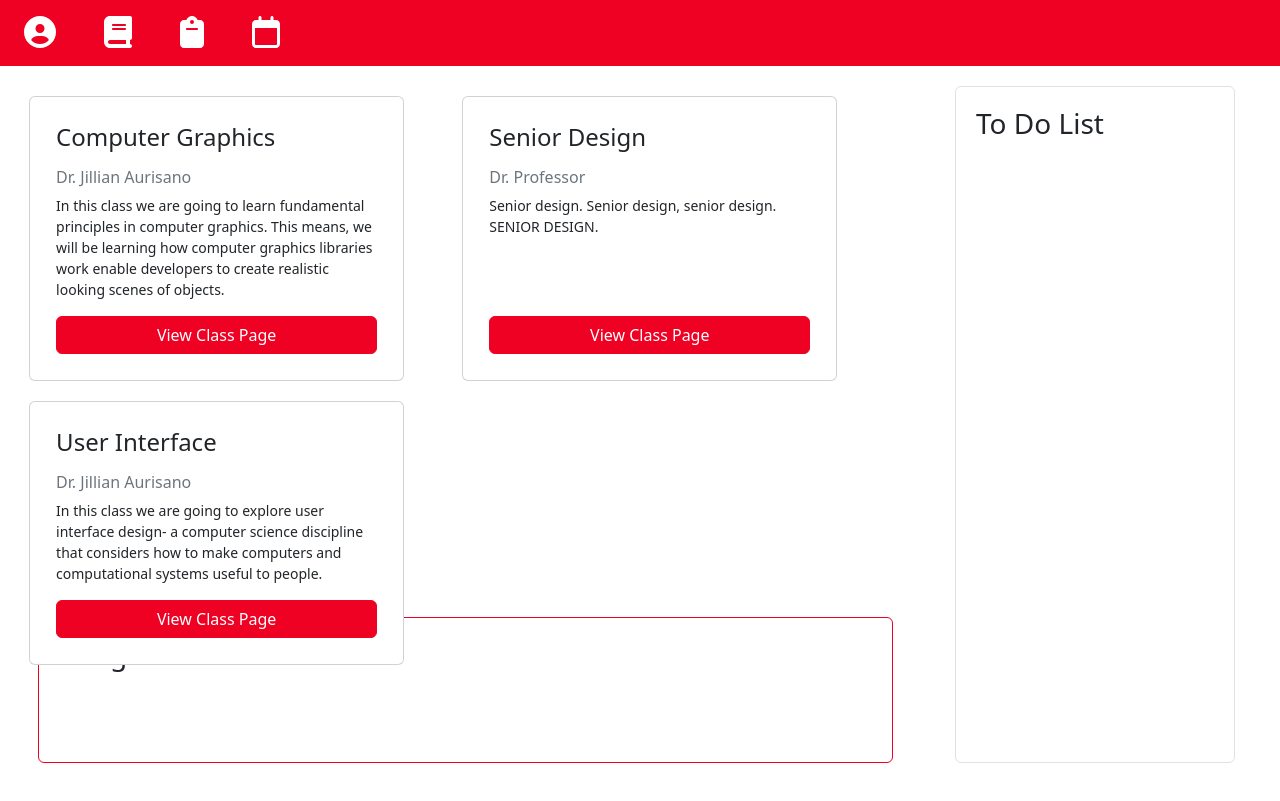
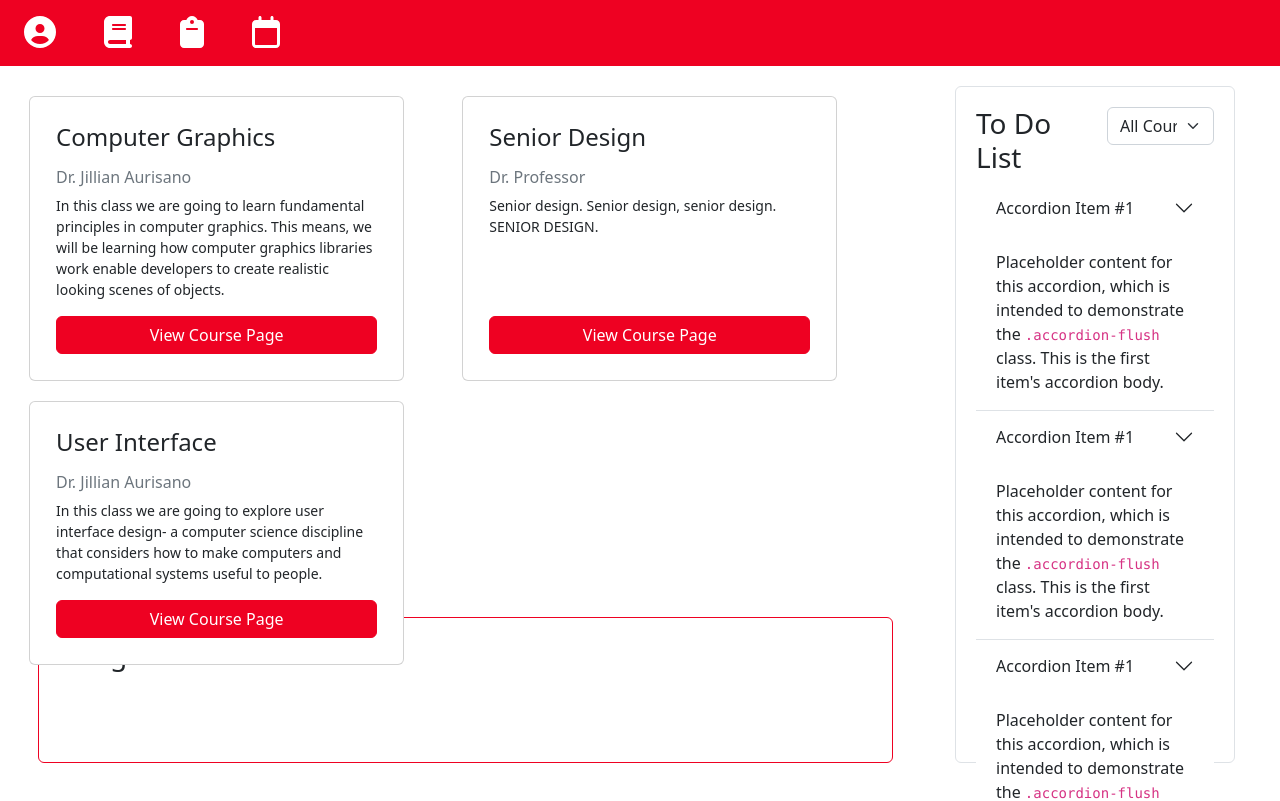
Before and after one commit to cconn10/CS5167Project2, a React (Create React App) app: page / in a window 1280 px wide. Shown: the top 801 px of the page. Built offline with nearby package versions, Linux system fonts and the light colour scheme; the HTML template or start-up script is replaced by a standard one.

Commit message:
Working on Accordion

```diff
--- a/package.json
+++ b/package.json
@@ -12,6 +12,7 @@
     "@testing-library/react": "^13.4.0",
     "@testing-library/user-event": "^13.5.0",
     "bootstrap": "^5.2.2",
+    "jquery": "^3.6.1",
     "react": "^18.2.0",
     "react-dom": "^18.2.0",
     "react-scripts": "5.0.1",
--- a/src/components/Home/ClassCard.jsx
+++ b/src/components/Home/ClassCard.jsx
@@ -6,7 +6,6 @@ class ClassCard extends Component {
     state = { }
 
     handleURL = name => {
-        console.log(name);
         name.toLowerCase().split(' ').join('-');
     };
 
@@ -19,7 +18,7 @@ class ClassCard extends Component {
                         <h5 className="card-title">{courseInfo.name}</h5>
                         <h6 className='card-subtitle text-muted my-2'>{courseInfo.professor}</h6>
                         <p className="card-text">{courseInfo.description}</p>
-                        <a href={"/Courses/" + this.handleURL(courseInfo.name)} className="btn btn-primary mt-auto">View Class Page</a>
+                        <a href={"/Courses/" + this.handleURL(courseInfo.name)} className="btn btn-primary mt-auto">View Course Page</a>
                     </div>
                 </div>
             </React.Fragment>
--- a/src/components/Home/HomePage.jsx
+++ b/src/components/Home/HomePage.jsx
@@ -7,10 +7,21 @@ import ToDoList from './ToDoList';
 import BadgeDisplay from '../Badges/BadgeDisplay';
 
 import CourseInfo from '../../course-data/courseInfo.json'
+import Data from '../../course-data/data.json'
 
 class HomePage extends Component {
-    state = {
-     }
+    state = { }
+
+
+
+    getToDoItems = () => [
+        ...this.compileToDoItems(Data.ui),
+        ...this.compileToDoItems(Data.computer_graphics),
+        ...this.compileToDoItems(Data.senior_design)
+    ];
+
+
+    compileToDoItems = data => data.filter(item => item.type === "assignment" && new Date(item.end_or_due) > new Date("9/11/22"));
 
     render() {
         return (
@@ -20,7 +31,7 @@ class HomePage extends Component {
                     <ClassCardContainer courseInfo={CourseInfo}></ClassCardContainer>
                 </div>
                 <div className="toDoList">
-                    <ToDoList></ToDoList>
+                    <ToDoList courseInfo={CourseInfo} toDoItems={this.getToDoItems()}></ToDoList>
                 </div>
                 <div className="badgeDisplay">
                     <BadgeDisplay></BadgeDisplay>
--- a/src/components/Home/ToDoList.css
+++ b/src/components/Home/ToDoList.css
@@ -0,0 +1,3 @@
+.text {
+    color: black
+}
--- a/src/components/Home/ToDoList.jsx
+++ b/src/components/Home/ToDoList.jsx
@@ -2,12 +2,52 @@ import React, { Component } from 'react';
 import './ToDoList.css'
 
 class ToDoList extends Component {
-    state = {  }
+    state = {
+        filterOption: "All Courses",
+     }
+
+    filterToDo() {
+
+    }
+
+    getId = name => name.toLowerCase().split("").join("-")
+
     render() {
+        const courseInfo = this.props.courseInfo
+        const toDoItems = this.props.toDoItems
+
+        console.log(toDoItems);
+
         return (
             <React.Fragment>
                 <div className='container border rounded toDoList'>
-                    <h3>To Do List</h3>
+                    <div className='row'>
+                        <div className='col'>
+                            <h3>To Do List</h3>
+                        </div>
+                        <div className='col'>
+                            <select className="form-select" defaultValue={this.state.filterOption} onChange={this.filterToDo()} aria-label="Default select example">
+                                <option value={"All Courses"}>All Courses</option>
+                                { courseInfo.courses.map(course => (
+                                    <option key={course.name} value={course.name}>{ course.name }</option>
+                                ))}
+                            </select>
+                        </div>
+                    </div>
+                    <div className="accordion accordion-flush" id="accordion">
+                        { toDoItems.map((item, index) => (
+                            <div key={index} class="accordion-item">
+                                <h2 class="accordion-header" id="flush-headingOne">
+                                <button class="accordion-button collapsed" type="button" data-bs-toggle="collapse" data-bs-target="#flush-collapseOne" aria-expanded="false" aria-controls="flush-collapseOne">
+                                    Accordion Item #1
+                                </button>
+                                </h2>
+                                <div id="flush-collapseOne" class="accordion-collapse collapse show" aria-labelledby="flush-headingOne" data-bs-parent="#accordionFlushExample">
+                                <div class="accordion-body">Placeholder content for this accordion, which is intended to demonstrate the <code>.accordion-flush</code> class. This is the first item's accordion body.</div>
+                                </div>
+                            </div>
+                        ))}
+                    </div>
                 </div>
             </React.Fragment>
         );
```
Also changed, not shown: 1 other file (tests, documents, lock files or other folders).
